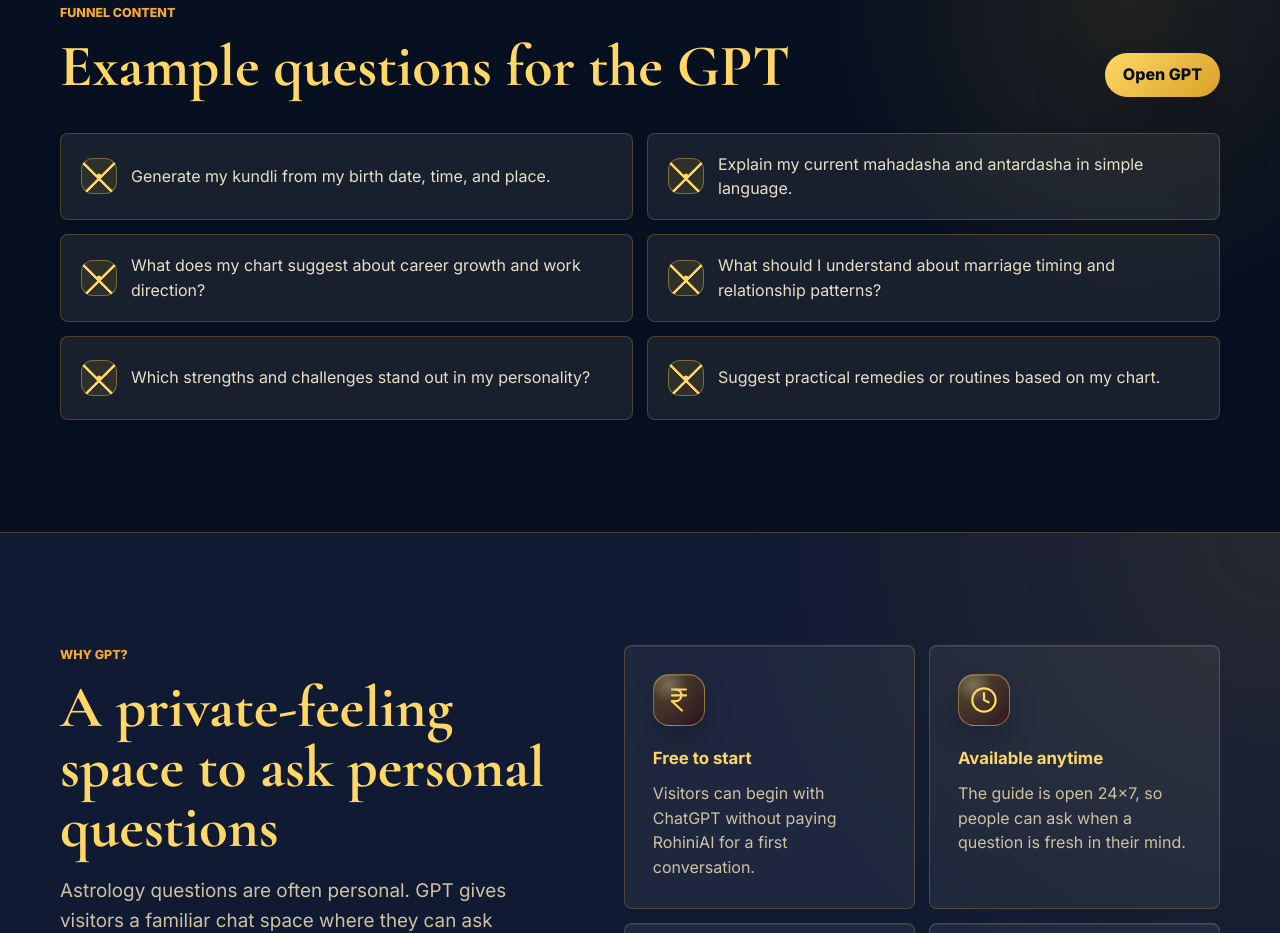
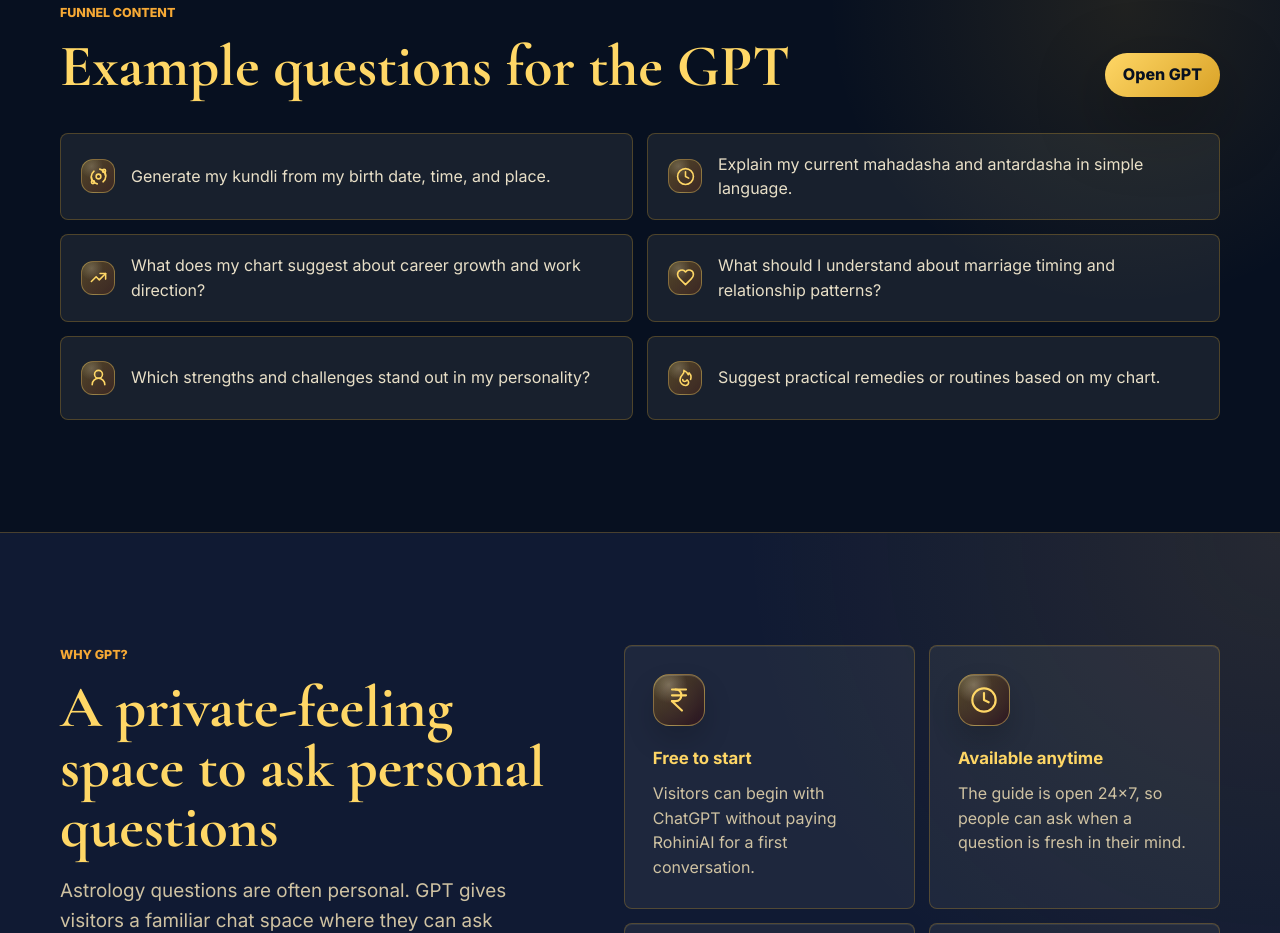
Before and after one commit to krats-star/rohiniai-static-site, a plain HTML site: page index.html in a window 1280 px wide. Shown: the part 4828-5761 px from the top of the page. Drawn offline with nearby package versions, Linux system fonts and the light colour scheme.

Commit message:
Add prompt-specific question icons

```diff
--- a/index.html
+++ b/index.html
@@ -386,12 +386,30 @@
             <a class="button compact" href="https://chatgpt.com/g/g-68e1221282d0819190c0fc3295607598-rohini-astro-gpt-by-rohiniai">Open GPT</a>
           </div>
           <div class="prompt-list">
-            <p>Generate my kundli from my birth date, time, and place.</p>
-            <p>Explain my current mahadasha and antardasha in simple language.</p>
-            <p>What does my chart suggest about career growth and work direction?</p>
-            <p>What should I understand about marriage timing and relationship patterns?</p>
-            <p>Which strengths and challenges stand out in my personality?</p>
-            <p>Suggest practical remedies or routines based on my chart.</p>
+            <p>
+              <span class="prompt-icon" aria-hidden="true"><svg><use href="#icon-orbit"></use></svg></span>
+              Generate my kundli from my birth date, time, and place.
+            </p>
+            <p>
+              <span class="prompt-icon" aria-hidden="true"><svg><use href="#icon-clock"></use></svg></span>
+              Explain my current mahadasha and antardasha in simple language.
+            </p>
+            <p>
+              <span class="prompt-icon" aria-hidden="true"><svg><use href="#icon-trending"></use></svg></span>
+              What does my chart suggest about career growth and work direction?
+            </p>
+            <p>
+              <span class="prompt-icon" aria-hidden="true"><svg><use href="#icon-heart"></use></svg></span>
+              What should I understand about marriage timing and relationship patterns?
+            </p>
+            <p>
+              <span class="prompt-icon" aria-hidden="true"><svg><use href="#icon-user"></use></svg></span>
+              Which strengths and challenges stand out in my personality?
+            </p>
+            <p>
+              <span class="prompt-icon" aria-hidden="true"><svg><use href="#icon-flame"></use></svg></span>
+              Suggest practical remedies or routines based on my chart.
+            </p>
           </div>
         </div>
       </section>
--- a/styles.css
+++ b/styles.css
@@ -664,7 +664,7 @@
   min-height: 84px;
   display: flex;
   align-items: center;
-  gap: 14px;
+  gap: 16px;
   padding: 18px 20px;
   color: rgba(255, 244, 216, 0.9);
   border: 1px solid var(--line);
@@ -672,18 +672,30 @@
   background: rgba(255, 244, 216, 0.07);
 }
 
-.prompt-list p::before {
-  content: "";
+.prompt-icon {
   flex: 0 0 auto;
+  display: inline-flex;
+  align-items: center;
+  justify-content: center;
   width: 34px;
   height: 34px;
   border: 1px solid rgba(255, 215, 102, 0.36);
   border-radius: 12px;
   background:
-    radial-gradient(circle at 50% 50%, var(--gold-bright) 0 2px, transparent 2.8px),
-    linear-gradient(45deg, transparent 43%, var(--gold-bright) 44% 48%, transparent 49%),
-    linear-gradient(-45deg, transparent 43%, var(--gold-bright) 44% 48%, transparent 49%),
+    radial-gradient(circle at 30% 20%, rgba(255, 244, 216, 0.2), transparent 34%),
+    linear-gradient(135deg, rgba(217, 162, 39, 0.2), rgba(110, 0, 0, 0.18)),
     rgba(217, 162, 39, 0.12);
+}
+
+.prompt-icon svg {
+  width: 19px;
+  height: 19px;
+  color: var(--gold-bright);
+  fill: none;
+  stroke: currentColor;
+  stroke-width: 2;
+  stroke-linecap: round;
+  stroke-linejoin: round;
 }
 
 .gpt-layout {
```
